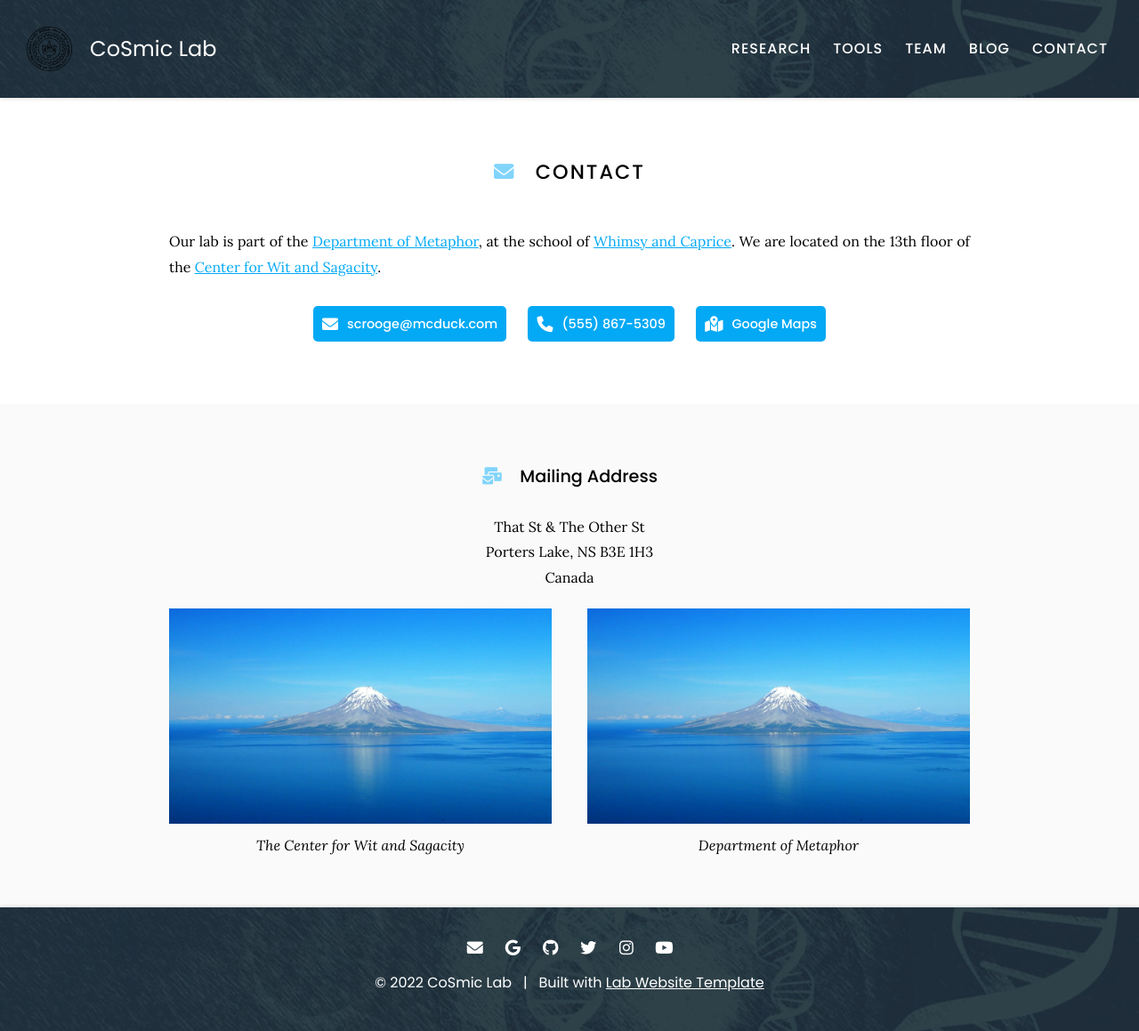
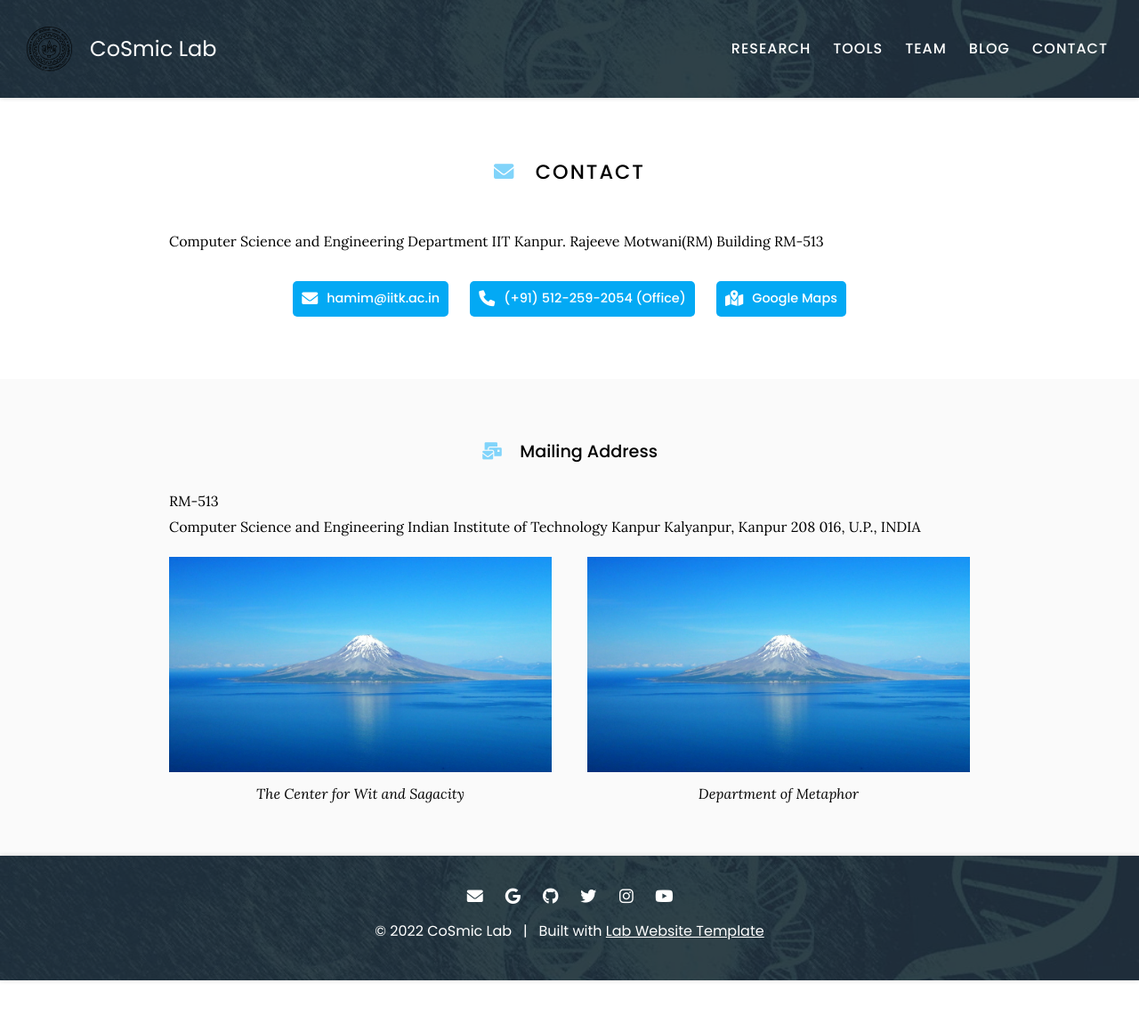
Before and after one commit to krushnapavan9/CoSmic-lab, a Jekyll site: the page built from contact/index.md, in a window 1280 px wide. Shown: the whole page at 89% size. Built offline with Jekyll 4.4.1, drawn with Linux system fonts in a browser that asks for light colours; after the commit the page ends 1102 px from its top, so only the background shows below that.

Commit message:
team contact

```diff
--- a/contact/index.md
+++ b/contact/index.md
@@ -7,25 +7,24 @@ nav:
 
 # <i class="fas fa-envelope"></i>Contact
 
-Our lab is part of the [Department of Metaphor](), at the school of [Whimsy and Caprice]().
-We are located on the 13th floor of the [Center for Wit and Sagacity]().
+Computer Science and Engineering Department IIT Kanpur. Rajeeve Motwani(RM) Building RM-513
 
 {%
   include link.html
   type="email"
   icon=""
-  text="scrooge@mcduck.com"
+  text="hamim@iitk.ac.in"
   tooltip=""
-  link="scrooge@mcduck.com"
+  link="hamim@iitk.ac.in"
   style="button"
 %}
 {%
   include link.html
   type="phone"
   icon=""
-  text="(555) 867-5309"
+  text="(+91) 512-259-2054 (Office)"
   tooltip=""
-  link="+1-555-867-5309"
+  link="512-259-2054"
   style="button"
 %}
 {%
@@ -34,7 +33,7 @@ We are located on the 13th floor of the [Center for Wit and Sagacity]().
   icon=""
   text="Google Maps"
   tooltip="Our location on Google Maps for easy navigation"
-  link="https://www.google.com/maps/place/That+St+%26+The+Other+St,+Porters+Lake,+NS+B3E+1H3,+Canada/@44.7389237,-63.3033296,20.78z/data=!4m5!3m4!1s0x4b5a31023bb02565:0xb9505694e83a53d7!8m2!3d44.7389353!4d-63.3030828"
+  link="https://www.google.com/maps/place/Rajeev+Motwani+Building,+CSE+Department,+IIT+Kanpur,+Fourth+Ave,+Kalyanpur,+Kanpur,+Uttar+Pradesh+208016/@26.514342,80.2326002,17z/data=!3m1!4b1!4m5!3m4!1s0x399c37022a95a96b:0xe7a39038059f64a8!8m2!3d26.514342!4d80.2347889?hl=en"
   style="button"
 %}
 {:.center}
@@ -43,9 +42,12 @@ We are located on the 13th floor of the [Center for Wit and Sagacity]().
 
 ### <i class="fas fa-mail-bulk"></i>Mailing Address
 
-That St & The Other St
-Porters Lake, NS B3E 1H3
-Canada
+RM-513
+Computer Science and Engineering
+Indian Institute of Technology Kanpur
+Kalyanpur, Kanpur 208 016, U.P., INDIA
+
+
 {:.center}
 
 {% capture col1 %}
```
Also changed, not shown: team/index.md (+0 -12 lines).
